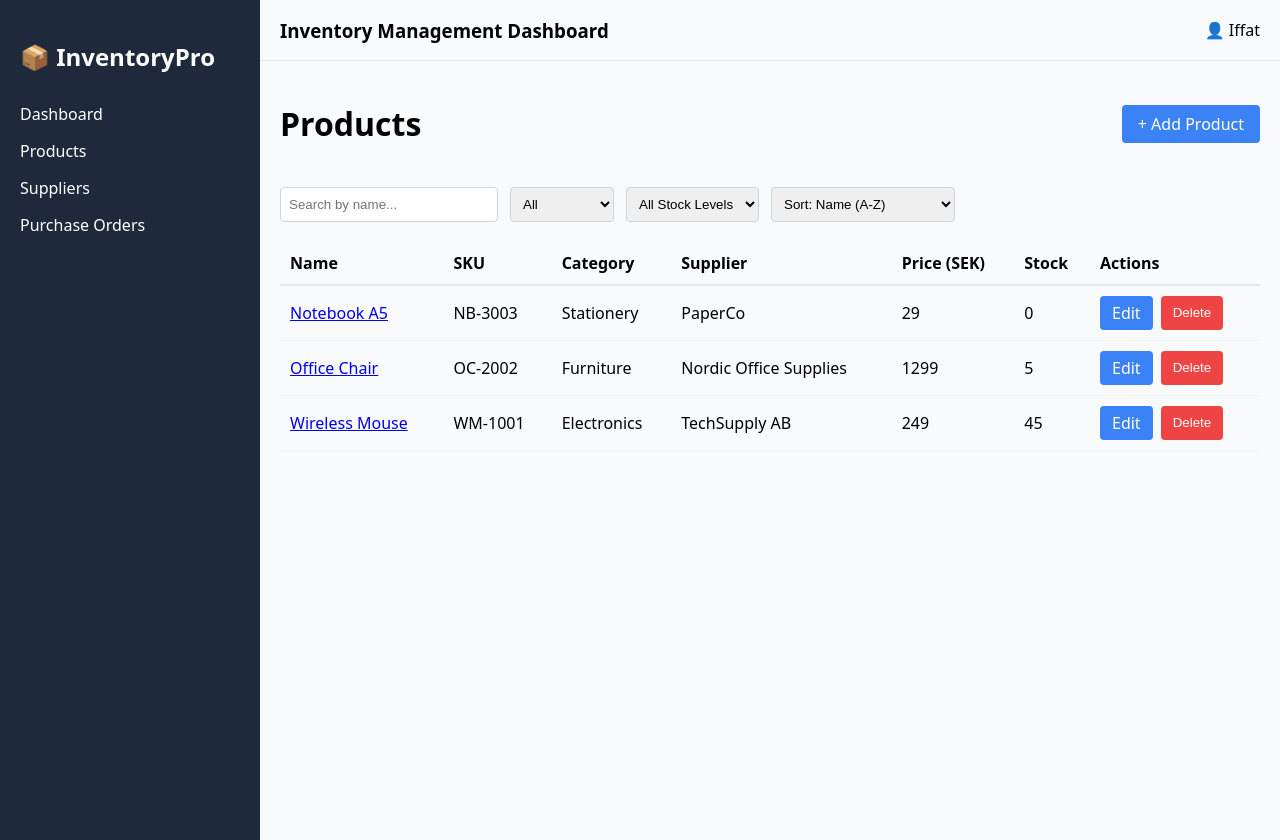
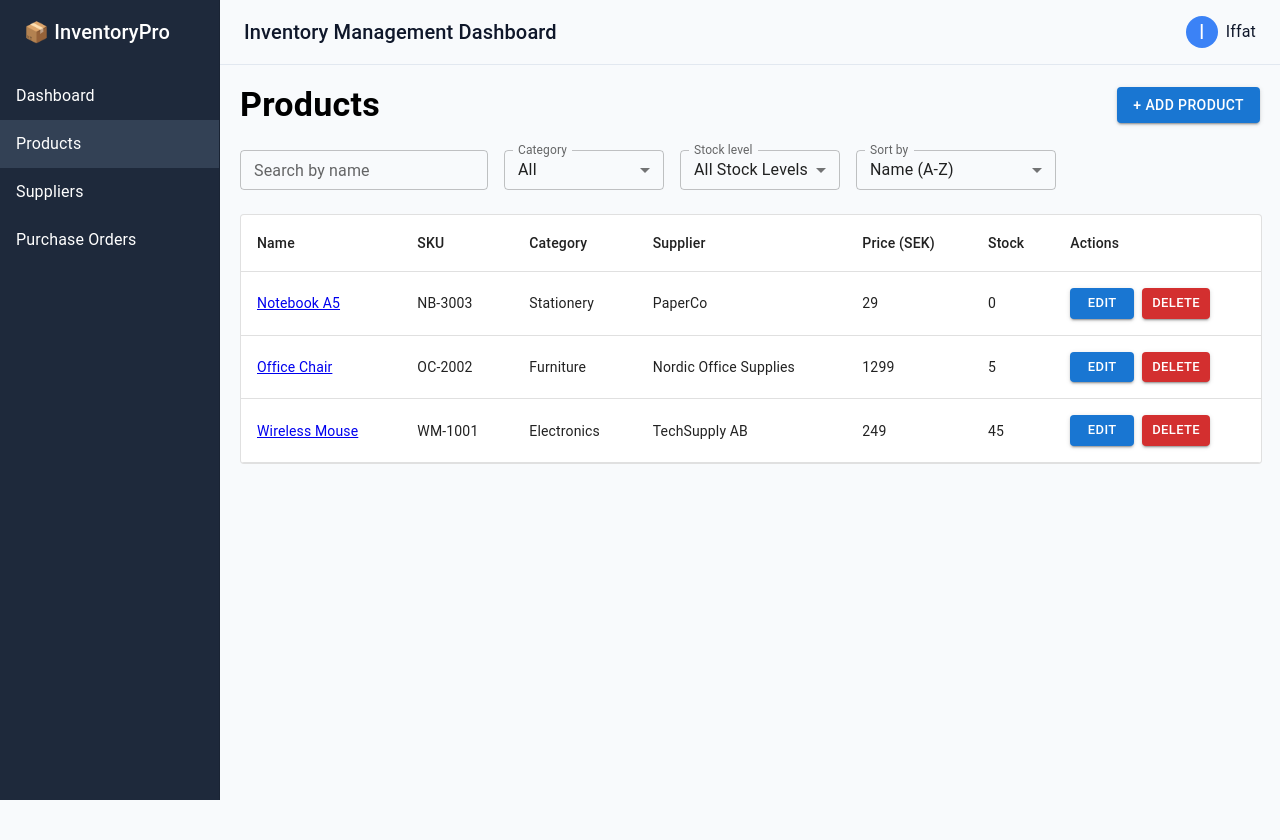
Before and after one commit to Iffat-Sudo/inventory-management-dashboard, a React (Vite) app: page /products in a window 1280 px wide. After the commit the page ends 800 px from the top, so only its background shows below. Built offline with nearby package versions, Linux system fonts and the light colour scheme.

Commit message:
Style all pages and components with Material UI

```diff
--- a/src/App.tsx
+++ b/src/App.tsx
@@ -16,7 +16,7 @@ function App() {
         <Sidebar />
         <div style={{ flex: 1 }}>
           <Navbar />
-          <div style={{ padding: '20px' }}>
+          <div style={{ padding: '20px', marginTop: '64px' }}>
             <Routes>
               <Route path="/" element={<Dashboard />} />
               <Route path="/products" element={<Products />} />
--- a/src/components/Navbar.tsx
+++ b/src/components/Navbar.tsx
@@ -1,19 +1,28 @@
+import { AppBar, Toolbar, Typography, Box, Avatar } from '@mui/material';
+
 function Navbar() {
   return (
-    <div
-      style={{
-        height: '60px',
+    <AppBar
+      position="fixed"
+      sx={{
         backgroundColor: '#f8fafc',
+        color: '#0f172a',
+        boxShadow: 'none',
         borderBottom: '1px solid #e2e8f0',
-        display: 'flex',
-        alignItems: 'center',
-        padding: '0 20px',
-        justifyContent: 'space-between',
+        width: `calc(100% - 220px)`,
+        ml: '220px',
       }}
     >
-      <h3 style={{ margin: 0 }}>Inventory Management Dashboard</h3>
-      <div>👤 Iffat</div>
-    </div>
+      <Toolbar sx={{ justifyContent: 'space-between' }}>
+        <Typography variant="h6" noWrap>
+          Inventory Management Dashboard
+        </Typography>
+        <Box sx={{ display: 'flex', alignItems: 'center', gap: 1 }}>
+          <Avatar sx={{ width: 32, height: 32, bgcolor: '#3B82F6' }}>I</Avatar>
+          <Typography>Iffat</Typography>
+        </Box>
+      </Toolbar>
+    </AppBar>
   );
 }
 
--- a/src/components/ProductForm.tsx
+++ b/src/components/ProductForm.tsx
@@ -1,6 +1,7 @@
 import { useState } from 'react';
 import type { FormEvent } from 'react';
 import { useSelector } from 'react-redux';
+import { TextField, MenuItem, Button, Paper, Stack, Typography } from '@mui/material';
 import type { RootState } from '../store';
 import type { Product } from '../store/productsSlice';
 
@@ -20,16 +21,6 @@ const emptyProduct: ProductFormData = {
   price: 0,
   currentStock: 0,
   minStockLevel: 0,
-};
-
-const inputStyle = {
-  display: 'block',
-  width: '100%',
-  padding: '8px',
-  marginTop: '4px',
-  border: '1px solid #cbd5e1',
-  borderRadius: '4px',
-  boxSizing: 'border-box' as const,
 };
 
 function ProductForm({ initialValues = emptyProduct, submitLabel, onSubmit }: ProductFormProps) {
@@ -66,71 +57,78 @@ function ProductForm({ initialValues = emptyProduct, submitLabel, onSubmit }: Pr
   };
 
   return (
-    <form
+    <Paper
+      component="form"
       onSubmit={handleSubmit}
-      style={{
-        backgroundColor: 'white',
-        border: '1px solid #e2e8f0',
-        borderRadius: '8px',
-        padding: '20px',
-        maxWidth: '500px',
-        display: 'flex',
-        flexDirection: 'column',
-        gap: '14px',
-      }}
+      variant="outlined"
+      sx={{ p: 3, maxWidth: 500 }}
     >
-      <label>
-        Name
-        <input style={inputStyle} value={form.name} onChange={(e) => handleChange('name', e.target.value)} />
-      </label>
-      <label>
-        SKU
-        <input style={inputStyle} value={form.sku} onChange={(e) => handleChange('sku', e.target.value)} />
-      </label>
-      <label>
-        Category
-        <input style={inputStyle} value={form.category} onChange={(e) => handleChange('category', e.target.value)} />
-      </label>
-      <label>
-        Supplier
-        <select style={inputStyle} value={form.supplier} onChange={(e) => handleChange('supplier', e.target.value)}>
-          <option value="">Choose a supplier</option>
+      <Stack spacing={2}>
+        <TextField
+          label="Name"
+          value={form.name}
+          onChange={(e) => handleChange('name', e.target.value)}
+          fullWidth
+        />
+        <TextField
+          label="SKU"
+          value={form.sku}
+          onChange={(e) => handleChange('sku', e.target.value)}
+          fullWidth
+        />
+        <TextField
+          label="Category"
+          value={form.category}
+          onChange={(e) => handleChange('category', e.target.value)}
+          fullWidth
+        />
+        <TextField
+          select
+          label="Supplier"
+          value={form.supplier}
+          onChange={(e) => handleChange('supplier', e.target.value)}
+          fullWidth
+        >
+          <MenuItem value="">Choose a supplier</MenuItem>
           {suppliers.map((s) => (
-            <option key={s.id} value={s.name}>
+            <MenuItem key={s.id} value={s.name}>
               {s.name}
-            </option>
+            </MenuItem>
           ))}
-        </select>
-      </label>
-      <label>
-        Price (SEK)
-        <input type="number" style={inputStyle} value={form.price} onChange={(e) => handleChange('price', e.target.value)} />
-      </label>
-      <label>
-        Current stock
-        <input type="number" style={inputStyle} value={form.currentStock} onChange={(e) => handleChange('currentStock', e.target.value)} />
-      </label>
-      <label>
-        Minimum stock level
-        <input type="number" style={inputStyle} value={form.minStockLevel} onChange={(e) => handleChange('minStockLevel', e.target.value)} />
-      </label>
+        </TextField>
+        <TextField
+          label="Price (SEK)"
+          type="number"
+          value={form.price}
+          onChange={(e) => handleChange('price', e.target.value)}
+          fullWidth
+        />
+        <TextField
+          label="Current stock"
+          type="number"
+          value={form.currentStock}
+          onChange={(e) => handleChange('currentStock', e.target.value)}
+          fullWidth
+        />
+        <TextField
+          label="Minimum stock level"
+          type="number"
+          value={form.minStockLevel}
+          onChange={(e) => handleChange('minStockLevel', e.target.value)}
+          fullWidth
+        />
 
-      {error && <p style={{ color: '#EF4444', margin: 0 }}>{error}</p>}
+        {error && (
+          <Typography color="error" variant="body2">
+            {error}
+          </Typography>
+        )}
 
-      <button
-        type="submit"
-        style={{
-          backgroundColor: '#3B82F6',
-          color: 'white',
-          border: 'none',
-          borderRadius: '4px',
-          padding: '10px',
-          cursor: 'pointer',
-        }}
-      >
-        {submitLabel}
-      </button>
-    </form>
+        <Button type="submit" variant="contained">
+          {submitLabel}
+        </Button>
+      </Stack>
+    </Paper>
   );
 }
 
--- a/src/components/Sidebar.tsx
+++ b/src/components/Sidebar.tsx
@@ -1,16 +1,58 @@
-import { Link } from 'react-router-dom';
+import { Link, useLocation } from 'react-router-dom';
+import { Drawer, List, ListItemButton, ListItemText, Toolbar, Typography, Box } from '@mui/material';
+
+const navItems = [
+  { label: 'Dashboard', path: '/' },
+  { label: 'Products', path: '/products' },
+  { label: 'Suppliers', path: '/suppliers' },
+  { label: 'Purchase Orders', path: '/orders' },
+];
 
 function Sidebar() {
+  const location = useLocation();
+
   return (
-    <div style={{ width: '220px', height: '100vh', backgroundColor: '#1e293b', padding: '20px', color: 'white' }}>
-      <h2 style={{ marginBottom: '30px' }}>📦 InventoryPro</h2>
-      <nav style={{ display: 'flex', flexDirection: 'column', gap: '15px' }}>
-        <Link to="/" style={{ color: 'white', textDecoration: 'none' }}>Dashboard</Link>
-        <Link to="/products" style={{ color: 'white', textDecoration: 'none' }}>Products</Link>
-        <Link to="/suppliers" style={{ color: 'white', textDecoration: 'none' }}>Suppliers</Link>
-        <Link to="/orders" style={{ color: 'white', textDecoration: 'none' }}>Purchase Orders</Link>
-      </nav>
-    </div>
+    <Drawer
+      variant="permanent"
+      sx={{
+        width: 220,
+        flexShrink: 0,
+        [`& .MuiDrawer-paper`]: {
+          width: 220,
+          boxSizing: 'border-box',
+          backgroundColor: '#1e293b',
+          color: 'white',
+        },
+      }}
+    >
+      <Toolbar>
+        <Typography variant="h6" noWrap>
+          📦 InventoryPro
+        </Typography>
+      </Toolbar>
+      <Box sx={{ overflow: 'auto' }}>
+        <List>
+          {navItems.map((item) => {
+            const isActive = location.pathname === item.path;
+            return (
+              <ListItemButton
+                key={item.path}
+                component={Link}
+                to={item.path}
+                selected={isActive}
+                sx={{
+                  color: 'white',
+                  '&.Mui-selected': { backgroundColor: '#334155' },
+                  '&:hover': { backgroundColor: '#334155' },
+                }}
+              >
+                <ListItemText primary={item.label} />
+              </ListItemButton>
+            );
+          })}
+        </List>
+      </Box>
+    </Drawer>
   );
 }
 
--- a/src/pages/Dashboard/Dashboard.tsx
+++ b/src/pages/Dashboard/Dashboard.tsx
@@ -1,4 +1,5 @@
 import { useSelector } from 'react-redux';
+import { Box, Typography, Stack } from '@mui/material';
 import type { RootState } from '../../store';
 import StatCard from '../../components/StatCard';
 
@@ -13,15 +14,17 @@ function Dashboard() {
   const outOfStock = products.filter((p) => p.currentStock === 0).length;
 
   return (
-    <div>
-      <h1>Dashboard</h1>
-      <div style={{ display: 'flex', gap: '16px', marginTop: '20px' }}>
+    <Box>
+      <Typography variant="h4" sx={{ fontWeight: 'bold', mb: 3 }}>
+        Dashboard
+      </Typography>
+      <Stack direction="row" spacing={2} sx={{ flexWrap: 'wrap' }}>
         <StatCard title="Total Products" value={totalProducts} color="#3B82F6" />
         <StatCard title="In Stock" value={inStock} color="#10B981" />
         <StatCard title="Low Stock" value={lowStock} color="#F59E0B" />
         <StatCard title="Out of Stock" value={outOfStock} color="#EF4444" />
-      </div>
-    </div>
+      </Stack>
+    </Box>
   );
 }
 
--- a/src/pages/Products/Products.tsx
+++ b/src/pages/Products/Products.tsx
@@ -1,6 +1,21 @@
 import { useState } from 'react';
 import { useSelector, useDispatch } from 'react-redux';
 import { Link } from 'react-router-dom';
+import {
+  Box,
+  Typography,
+  Button,
+  TextField,
+  MenuItem,
+  Stack,
+  Table,
+  TableHead,
+  TableBody,
+  TableRow,
+  TableCell,
+  TableContainer,
+  Paper,
+} from '@mui/material';
 import type { RootState } from '../../store';
 import { deleteProduct } from '../../store/productsSlice';
 
@@ -43,120 +58,117 @@ function Products() {
   });
 
   return (
-    <div>
-      <div style={{ display: 'flex', justifyContent: 'space-between', alignItems: 'center' }}>
-        <h1>Products</h1>
-        <Link
-          to="/products/new"
-          style={{
-            backgroundColor: '#3B82F6',
-            color: 'white',
-            padding: '8px 16px',
-            borderRadius: '4px',
-            textDecoration: 'none',
-          }}
-        >
+    <Box>
+      <Stack direction="row" sx={{ justifyContent: 'space-between', alignItems: 'center', mb: 3 }}>
+        <Typography variant="h4" sx={{ fontWeight: 'bold' }}>
+          Products
+        </Typography>
+        <Button component={Link} to="/products/new" variant="contained">
           + Add Product
-        </Link>
-      </div>
+        </Button>
+      </Stack>
 
-      <div style={{ display: 'flex', gap: '12px', margin: '20px 0', flexWrap: 'wrap' }}>
-        <input
-          type="text"
-          placeholder="Search by name..."
+      <Stack direction="row" spacing={2} sx={{ mb: 3, flexWrap: 'wrap' }}>
+        <TextField
+          label="Search by name"
           value={searchTerm}
           onChange={(e) => setSearchTerm(e.target.value)}
-          style={{ padding: '8px', border: '1px solid #cbd5e1', borderRadius: '4px', minWidth: '200px' }}
+          size="small"
+          sx={{ minWidth: 220 }}
         />
-        <select
+        <TextField
+          select
+          label="Category"
           value={categoryFilter}
           onChange={(e) => setCategoryFilter(e.target.value)}
-          style={{ padding: '8px', border: '1px solid #cbd5e1', borderRadius: '4px' }}
+          size="small"
+          sx={{ minWidth: 160 }}
         >
           {categories.map((c) => (
-            <option key={c} value={c}>{c}</option>
+            <MenuItem key={c} value={c}>{c}</MenuItem>
           ))}
-        </select>
-        <select
+        </TextField>
+        <TextField
+          select
+          label="Stock level"
           value={stockFilter}
           onChange={(e) => setStockFilter(e.target.value)}
-          style={{ padding: '8px', border: '1px solid #cbd5e1', borderRadius: '4px' }}
+          size="small"
+          sx={{ minWidth: 160 }}
         >
-          <option value="All">All Stock Levels</option>
-          <option value="In Stock">In Stock</option>
-          <option value="Low Stock">Low Stock</option>
-          <option value="Out of Stock">Out of Stock</option>
-        </select>
-        <select
+          <MenuItem value="All">All Stock Levels</MenuItem>
+          <MenuItem value="In Stock">In Stock</MenuItem>
+          <MenuItem value="Low Stock">Low Stock</MenuItem>
+          <MenuItem value="Out of Stock">Out of Stock</MenuItem>
+        </TextField>
+        <TextField
+          select
+          label="Sort by"
           value={sortBy}
           onChange={(e) => setSortBy(e.target.value)}
-          style={{ padding: '8px', border: '1px solid #cbd5e1', borderRadius: '4px' }}
+          size="small"
+          sx={{ minWidth: 200 }}
         >
-          <option value="name">Sort: Name (A-Z)</option>
-          <option value="priceLow">Sort: Price (Low to High)</option>
-          <option value="priceHigh">Sort: Price (High to Low)</option>
-        </select>
-      </div>
+          <MenuItem value="name">Name (A-Z)</MenuItem>
+          <MenuItem value="priceLow">Price (Low to High)</MenuItem>
+          <MenuItem value="priceHigh">Price (High to Low)</MenuItem>
+        </TextField>
+      </Stack>
 
       {visibleProducts.length === 0 ? (
-        <p>No products match your search or filters.</p>
+        <Typography color="text.secondary">No products match your search or filters.</Typography>
       ) : (
-        <table style={{ width: '100%', borderCollapse: 'collapse' }}>
-          <thead>
-            <tr style={{ borderBottom: '2px solid #e2e8f0', textAlign: 'left' }}>
-              <th style={{ padding: '10px' }}>Name</th>
-              <th style={{ padding: '10px' }}>SKU</th>
-              <th style={{ padding: '10px' }}>Category</th>
-              <th style={{ padding: '10px' }}>Supplier</th>
-              <th style={{ padding: '10px' }}>Price (SEK)</th>
-              <th style={{ padding: '10px' }}>Stock</th>
-              <th style={{ padding: '10px' }}>Actions</th>
-            </tr>
-          </thead>
-          <tbody>
+        <TableContainer component={Paper} variant="outlined">
+          <Table>
+            <TableHead>
+              <TableRow>
+                <TableCell>Name</TableCell>
+                <TableCell>SKU</TableCell>
+                <TableCell>Category</TableCell>
+                <TableCell>Supplier</TableCell>
+                <TableCell>Price (SEK)</TableCell>
+                <TableCell>Stock</TableCell>
+                <TableCell>Actions</TableCell>
+              </TableRow>
+            </TableHead>
+            <TableBody>
               {visibleProducts.map((product) => (
-              <tr key={product.id} style={{ borderBottom: '1px solid #f1f5f9' }}>
-                <td style={{ padding: '10px' }}>
+                <TableRow key={product.id}>
+                  <TableCell>
                     <Link to={`/products/${product.id}`}>{product.name}</Link>
-                </td>
-                <td style={{ padding: '10px' }}>{product.sku}</td>
-                <td style={{ padding: '10px' }}>{product.category}</td>
-                <td style={{ padding: '10px' }}>{product.supplier}</td>
-                <td style={{ padding: '10px' }}>{product.price}</td>
-                <td style={{ padding: '10px' }}>{product.currentStock}</td>
-                <td style={{ padding: '10px', display: 'flex', gap: '8px' }}>
-                  <Link
+                  </TableCell>
+                  <TableCell>{product.sku}</TableCell>
+                  <TableCell>{product.category}</TableCell>
+                  <TableCell>{product.supplier}</TableCell>
+                  <TableCell>{product.price}</TableCell>
+                  <TableCell>{product.currentStock}</TableCell>
+                  <TableCell>
+                    <Stack direction="row" spacing={1}>
+                      <Button
+                        component={Link}
                         to={`/products/${product.id}/edit`}
-                    style={{
-                      backgroundColor: '#3B82F6',
-                      color: 'white',
-                      padding: '6px 12px',
-                      borderRadius: '4px',
-                      textDecoration: 'none',
-                    }}
+                        variant="contained"
+                        size="small"
                       >
                         Edit
-                  </Link>
-                  <button
+                      </Button>
+                      <Button
                         onClick={() => handleDelete(product.id, product.name)}
-                    style={{
-                      backgroundColor: '#EF4444',
-                      color: 'white',
-                      border: 'none',
-                      borderRadius: '4px',
-                      padding: '6px 12px',
-                      cursor: 'pointer',
-                    }}
+                        variant="contained"
+                        color="error"
+                        size="small"
                       >
                         Delete
-                  </button>
-                </td>
-              </tr>
+                      </Button>
+                    </Stack>
+                  </TableCell>
+                </TableRow>
               ))}
-          </tbody>
-        </table>
+            </TableBody>
+          </Table>
+        </TableContainer>
       )}
-    </div>
+    </Box>
   );
 }
 
--- a/src/pages/PurchaseOrders/PurchaseOrders.tsx
+++ b/src/pages/PurchaseOrders/PurchaseOrders.tsx
@@ -1,51 +1,69 @@
 import { useSelector } from 'react-redux';
+import {
+  Box,
+  Typography,
+  Chip,
+  Table,
+  TableHead,
+  TableBody,
+  TableRow,
+  TableCell,
+  TableContainer,
+  Paper,
+} from '@mui/material';
 import type { RootState } from '../../store';
 
-function getStatusColor(status: string) {
-  if (status === 'pending') return '#F59E0B';
-  if (status === 'shipped') return '#3B82F6';
-  return '#10B981'; // received
+function getStatusColor(status: string): 'warning' | 'info' | 'success' {
+  if (status === 'pending') return 'warning';
+  if (status === 'shipped') return 'info';
+  return 'success';
 }
 
 function PurchaseOrders() {
   const orders = useSelector((state: RootState) => state.orders.items);
 
   return (
-    <div>
-      <h1>Purchase Orders</h1>
-      <table style={{ width: '100%', borderCollapse: 'collapse', marginTop: '20px' }}>
-        <thead>
-          <tr style={{ borderBottom: '2px solid #e2e8f0', textAlign: 'left' }}>
-            <th style={{ padding: '10px' }}>Order #</th>
-            <th style={{ padding: '10px' }}>Supplier</th>
-            <th style={{ padding: '10px' }}>Status</th>
-            <th style={{ padding: '10px' }}>Value (SEK)</th>
-            <th style={{ padding: '10px' }}>Date</th>
-          </tr>
-        </thead>
-        <tbody>
-          {orders.map((order) => (
-            <tr key={order.id} style={{ borderBottom: '1px solid #f1f5f9' }}>
-              <td style={{ padding: '10px' }}>{order.orderNumber}</td>
-              <td style={{ padding: '10px' }}>{order.supplierName}</td>
-              <td style={{ padding: '10px' }}>
-                <span
-                  style={{
-                    color: getStatusColor(order.status),
-                    fontWeight: 'bold',
-                    textTransform: 'capitalize',
-                  }}
-                >
-                  {order.status}
-                </span>
-              </td>
-              <td style={{ padding: '10px' }}>{order.orderValue}</td>
-              <td style={{ padding: '10px' }}>{order.orderDate}</td>
-            </tr>
-          ))}
-        </tbody>
-      </table>
-    </div>
+    <Box>
+      <Typography variant="h4" sx={{ fontWeight: 'bold', mb: 3 }}>
+        Purchase Orders
+      </Typography>
+
+      {orders.length === 0 ? (
+        <Typography color="text.secondary">No purchase orders found.</Typography>
+      ) : (
+        <TableContainer component={Paper} variant="outlined">
+          <Table>
+            <TableHead>
+              <TableRow>
+                <TableCell>Order #</TableCell>
+                <TableCell>Supplier</TableCell>
+                <TableCell>Status</TableCell>
+                <TableCell>Value (SEK)</TableCell>
+                <TableCell>Date</TableCell>
+              </TableRow>
+            </TableHead>
+            <TableBody>
+              {orders.map((order) => (
+                <TableRow key={order.id}>
+                  <TableCell>{order.orderNumber}</TableCell>
+                  <TableCell>{order.supplierName}</TableCell>
+                  <TableCell>
+                    <Chip
+                      label={order.status}
+                      color={getStatusColor(order.status)}
+                      size="small"
+                      sx={{ textTransform: 'capitalize' }}
+                    />
+                  </TableCell>
+                  <TableCell>{order.orderValue}</TableCell>
+                  <TableCell>{order.orderDate}</TableCell>
+                </TableRow>
+              ))}
+            </TableBody>
+          </Table>
+        </TableContainer>
+      )}
+    </Box>
   );
 }
 
--- a/src/pages/Suppliers/Suppliers.tsx
+++ b/src/pages/Suppliers/Suppliers.tsx
@@ -1,33 +1,53 @@
 import { useSelector } from 'react-redux';
+import {
+  Box,
+  Typography,
+  Table,
+  TableHead,
+  TableBody,
+  TableRow,
+  TableCell,
+  TableContainer,
+  Paper,
+} from '@mui/material';
 import type { RootState } from '../../store';
 
 function Suppliers() {
   const suppliers = useSelector((state: RootState) => state.suppliers.items);
 
   return (
-    <div>
-      <h1>Suppliers</h1>
-      <table style={{ width: '100%', borderCollapse: 'collapse', marginTop: '20px' }}>
-        <thead>
-          <tr style={{ borderBottom: '2px solid #e2e8f0', textAlign: 'left' }}>
-            <th style={{ padding: '10px' }}>Name</th>
-            <th style={{ padding: '10px' }}>Email</th>
-            <th style={{ padding: '10px' }}>Phone</th>
-            <th style={{ padding: '10px' }}>Address</th>
-          </tr>
-        </thead>
-        <tbody>
-          {suppliers.map((supplier) => (
-            <tr key={supplier.id} style={{ borderBottom: '1px solid #f1f5f9' }}>
-              <td style={{ padding: '10px' }}>{supplier.name}</td>
-              <td style={{ padding: '10px' }}>{supplier.contactEmail}</td>
-              <td style={{ padding: '10px' }}>{supplier.phone}</td>
-              <td style={{ padding: '10px' }}>{supplier.address}</td>
-            </tr>
-          ))}
-        </tbody>
-      </table>
-    </div>
+    <Box>
+      <Typography variant="h4" sx={{ fontWeight: 'bold', mb: 3 }}>
+        Suppliers
+      </Typography>
+
+      {suppliers.length === 0 ? (
+        <Typography color="text.secondary">No suppliers found.</Typography>
+      ) : (
+        <TableContainer component={Paper} variant="outlined">
+          <Table>
+            <TableHead>
+              <TableRow>
+                <TableCell>Name</TableCell>
+                <TableCell>Email</TableCell>
+                <TableCell>Phone</TableCell>
+                <TableCell>Address</TableCell>
+              </TableRow>
+            </TableHead>
+            <TableBody>
+              {suppliers.map((supplier) => (
+                <TableRow key={supplier.id}>
+                  <TableCell>{supplier.name}</TableCell>
+                  <TableCell>{supplier.contactEmail}</TableCell>
+                  <TableCell>{supplier.phone}</TableCell>
+                  <TableCell>{supplier.address}</TableCell>
+                </TableRow>
+              ))}
+            </TableBody>
+          </Table>
+        </TableContainer>
+      )}
+    </Box>
   );
 }
 
```
Also changed, not shown: src/components/StatCard.tsx (+17 -10 lines), src/pages/ProductDetails/ProductDetails.tsx (+28 -26 lines). Lines whose indentation alone changed are shown as unchanged.
